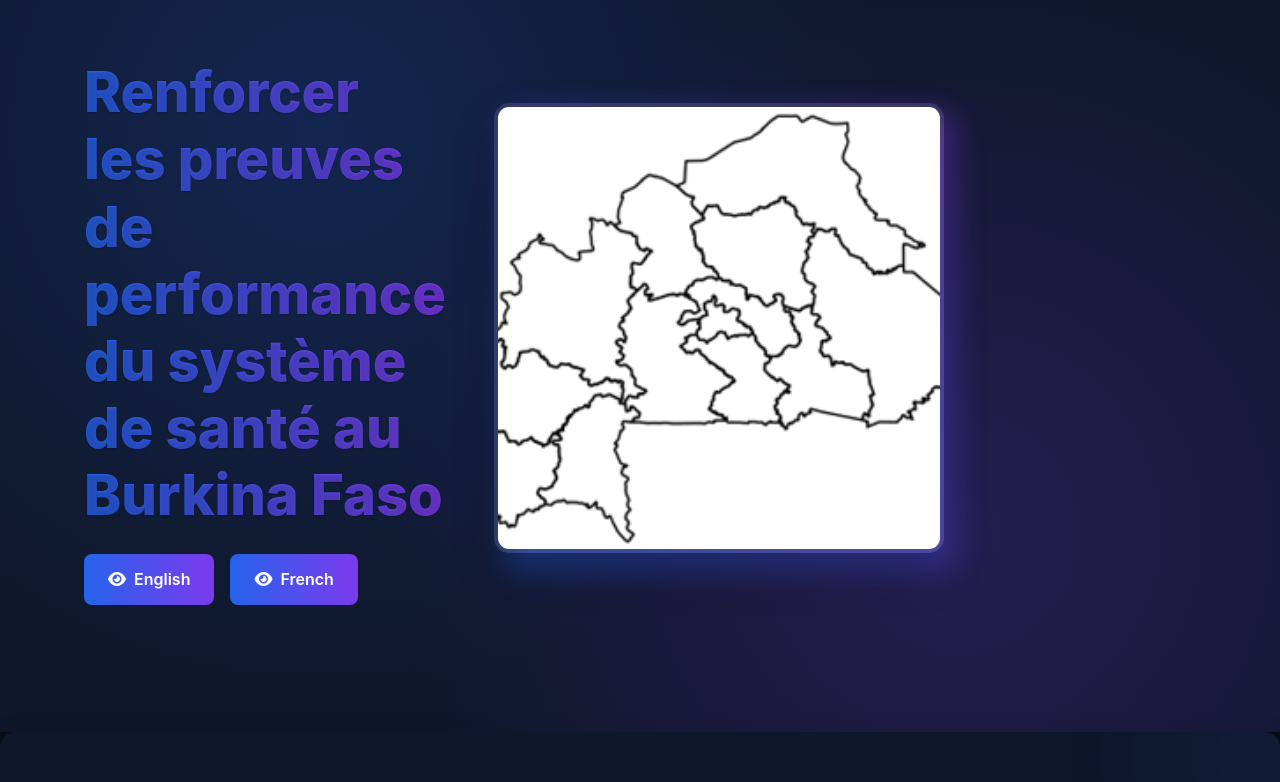
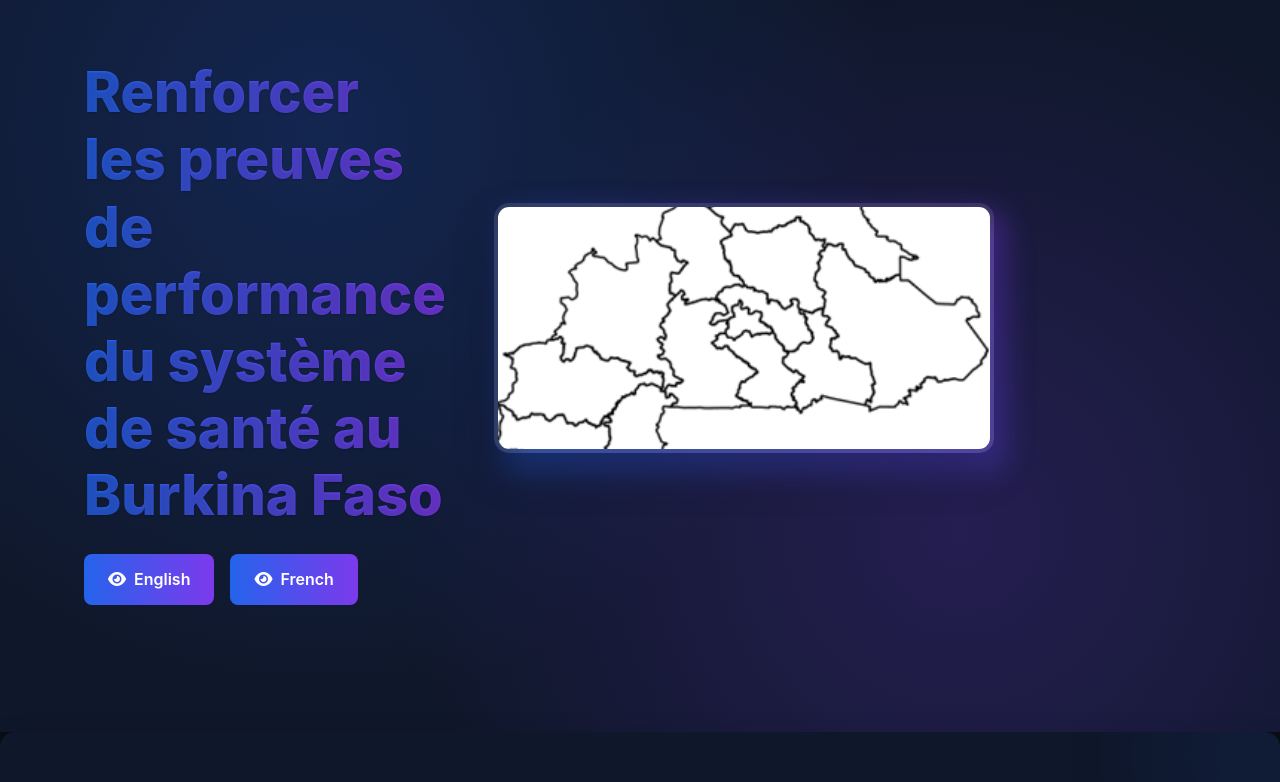
Before and after one commit to mohamedsillahkanu/burkina, a plain HTML site: page index.html in a window 1280 px wide. Shown: the part 68-850 px from the top of the page. Drawn offline with Linux system fonts and the light colour scheme.

Commit message:
Update index.html

```diff
--- a/index.html
+++ b/index.html
@@ -94,8 +94,8 @@
         }
 
         .hero-profile-pic {
-            width: 450px;
-            height: 450px;
+            width: 500px;
+            height: 250px;
             border-radius: 15px;
             object-fit: cover;
             border: 4px solid rgba(255, 255, 255, 0.1);
```
